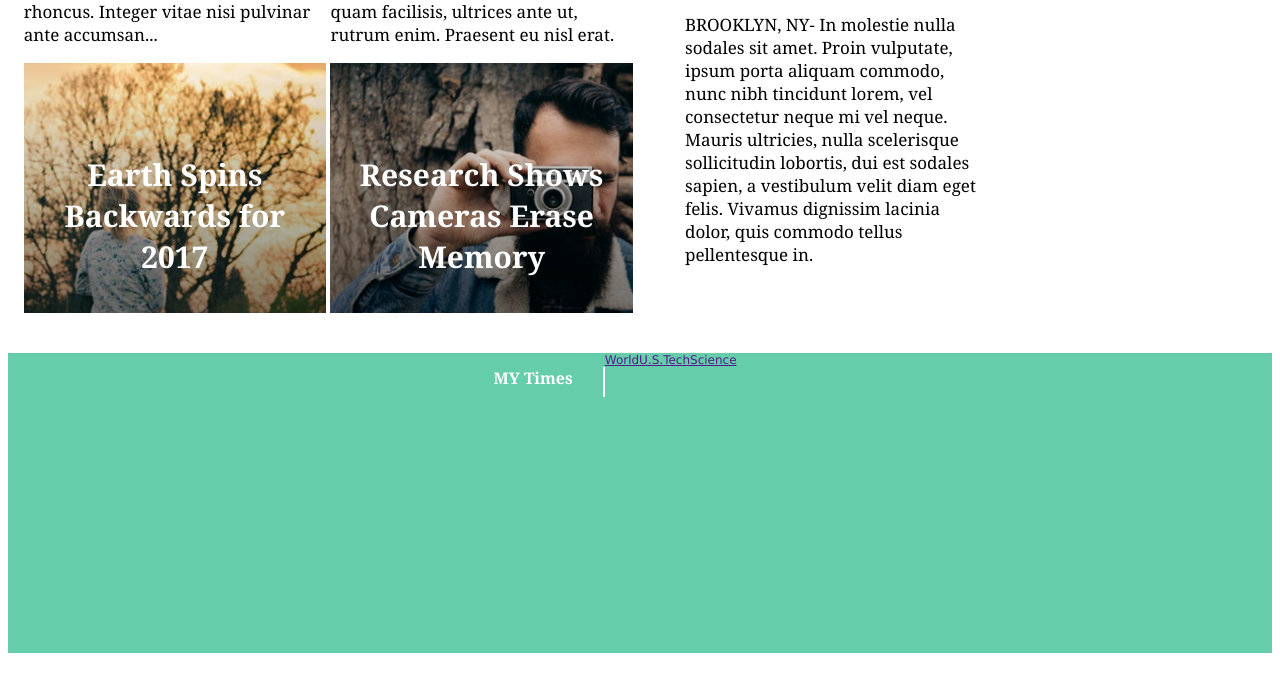
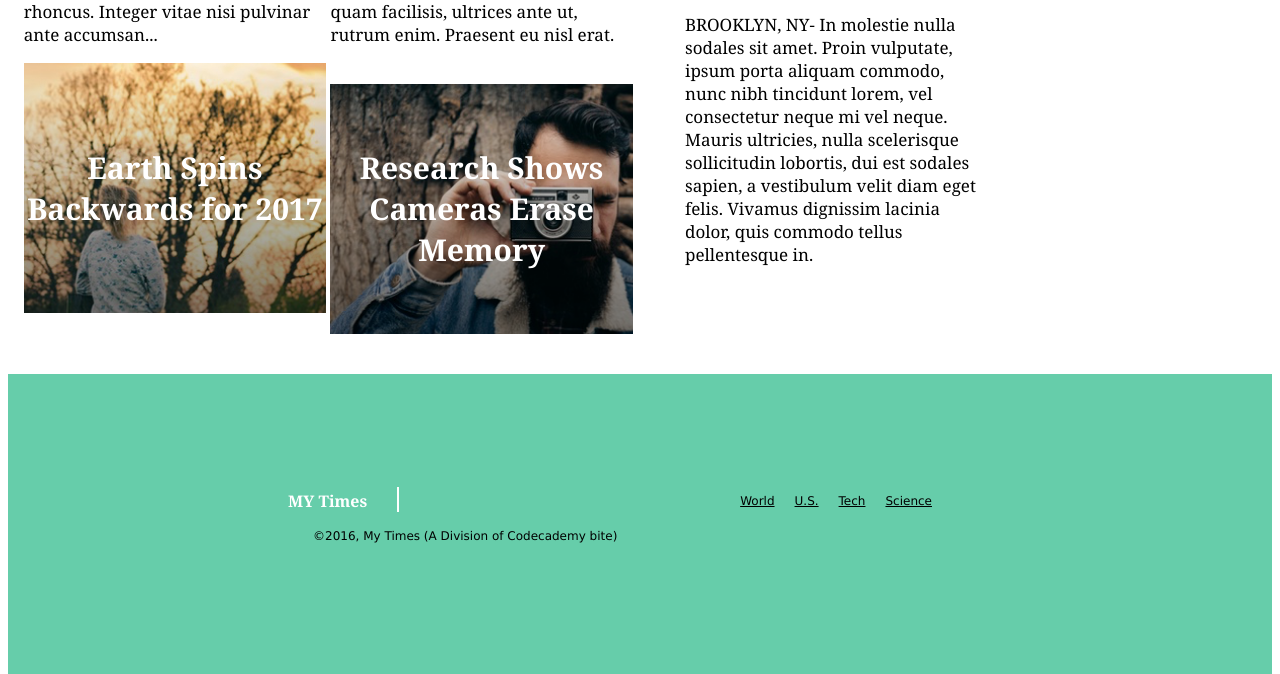
Before and after one commit to alysonalyson/my-times, a plain HTML site: page index.html in a window 1280 px wide. Shown: the part 901-1575 px from the top of the page. Before the commit the page ends 1554 px from the top, so only its background shows below. Drawn offline with Linux system fonts and the light colour scheme.

Commit message:
finished footer positioning

```diff
--- a/index.html
+++ b/index.html
@@ -84,8 +84,9 @@
           <a href=""><li>Tech</li></a>
           <a href=""><li>Science</li></a>
         </nav>
+        <p class="copy">&copy2016, My Times (A Division of Codecademy bite)</p>
       </div>
-    <div>
+    </div>
 
   </body>
 </html>
--- a/resources/css/style.css
+++ b/resources/css/style.css
@@ -9,6 +9,7 @@ header {
   background-color: white;
   z-index: 5;
   padding: 10px 25px;
+  margin-top: -10px;
 }
 
 header h3 {
@@ -69,6 +70,8 @@ header a {
   background-size: cover;
   background-color: darkGrey;
   display: flex;
+  justify-content: ceter;
+  align-content: center;
 }
 
 .caption {
@@ -77,7 +80,6 @@ header a {
   font-size: 30px;
   font-weight: bold;
   text-align: center;
-  padding: 20% 5%;
 }
 
 .big {
@@ -141,7 +143,6 @@ header a {
 }
 
 .footer {
-  clear: both;
   position: relative;
   top: 150px;
   display: flex;
@@ -156,7 +157,10 @@ header a {
 }
 
 .foot-nav {
-  display: inline-flex;
+  display: flex;
+  flex-wrap: wrap;
+  padding: 100px 280px;
+  width: 100%;
 }
 
 .title {
@@ -166,11 +170,25 @@ header a {
  color: white;
  border-right: 2px solid white;
  padding-right: 30px;
- height: 30px;
+ height: 25px;
+ display: inline-flex;
+ line-height: 1.8;
 }
 
 .footer nav {
   color: black;
   list-style-type: none;
   display: inline-flex;
+  padding-top: 15px;
 }
+
+.footer a {
+  padding: 5px 10px;
+  color: black;
+}
+
+.copy {
+  width: 100%;
+  margin-top: -15px;
+  padding-left: 25px;
+}
```
